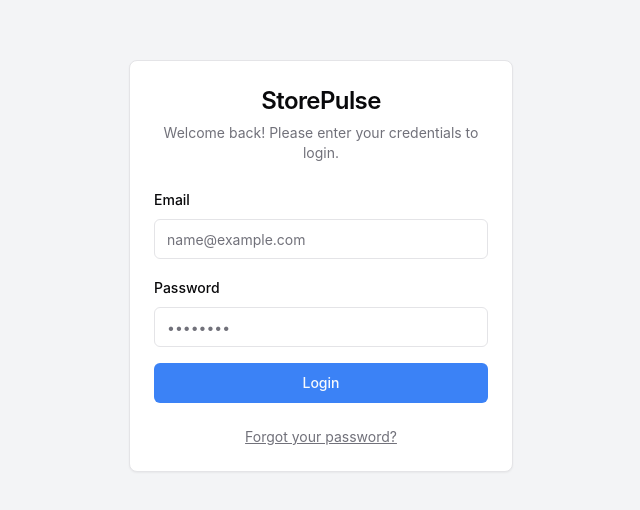
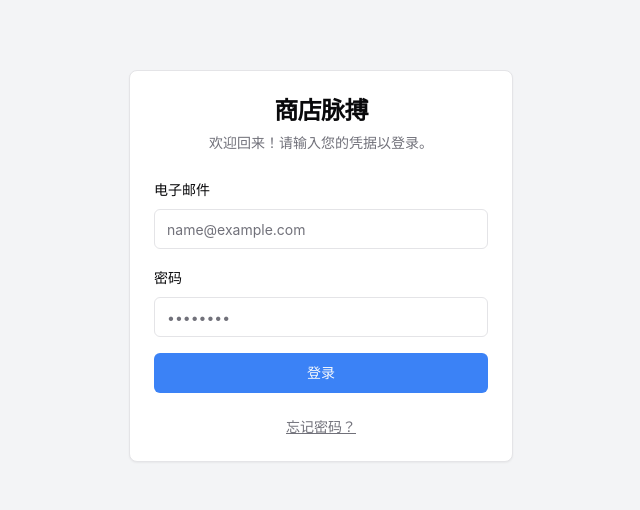
Before and after one commit to SadiqNaizam/mlo-a774-af53, a React (Vite) app: page /login in a window 1280 px wide. Shown: the part 134-644 px from the top of the page, without its empty margins (319-959 px from the left). Built offline with nearby package versions, Linux system fonts and the light colour scheme.

Commit message:
Updated code files via regeneration: Login.tsx

```diff
--- a/src/pages/Login.tsx
+++ b/src/pages/Login.tsx
@@ -27,8 +27,8 @@ import { Input } from "@/components/ui/input";
 
 // Define the form schema using Zod
 const formSchema = z.object({
-  email: z.string().email({ message: "Invalid email address." }),
-  password: z.string().min(6, { message: "Password must be at least 6 characters." }),
+  email: z.string().email({ message: "无效的邮箱地址。" }),
+  password: z.string().min(6, { message: "密码必须至少为6个字符。" }),
 });
 
 const Login = () => {
@@ -56,9 +56,9 @@ const Login = () => {
     <div className="flex items-center justify-center min-h-screen bg-gray-100 dark:bg-gray-900">
       <Card className="w-full max-w-sm mx-4">
         <CardHeader className="text-center">
-          <CardTitle className="text-2xl">StorePulse</CardTitle>
+          <CardTitle className="text-2xl">商店脉搏</CardTitle>
           <CardDescription>
-            Welcome back! Please enter your credentials to login.
+            欢迎回来！请输入您的凭据以登录。
           </CardDescription>
         </CardHeader>
         <CardContent>
@@ -69,7 +69,7 @@ const Login = () => {
                 name="email"
                 render={({ field }) => (
                   <FormItem>
-                    <FormLabel>Email</FormLabel>
+                    <FormLabel>电子邮件</FormLabel>
                     <FormControl>
                       <Input placeholder="name@example.com" {...field} />
                     </FormControl>
@@ -82,7 +82,7 @@ const Login = () => {
                 name="password"
                 render={({ field }) => (
                   <FormItem>
-                    <FormLabel>Password</FormLabel>
+                    <FormLabel>密码</FormLabel>
                     <FormControl>
                       <Input type="password" placeholder="••••••••" {...field} />
                     </FormControl>
@@ -91,7 +91,7 @@ const Login = () => {
                 )}
               />
               <Button type="submit" className="w-full">
-                Login
+                登录
               </Button>
             </form>
           </Form>
@@ -99,7 +99,7 @@ const Login = () => {
         <CardFooter className="flex justify-center">
             <p className="text-sm text-center text-muted-foreground">
                 <Link to="#" className="underline">
-                    Forgot your password?
+                    忘记密码？
                 </Link>
             </p>
         </CardFooter>
```
